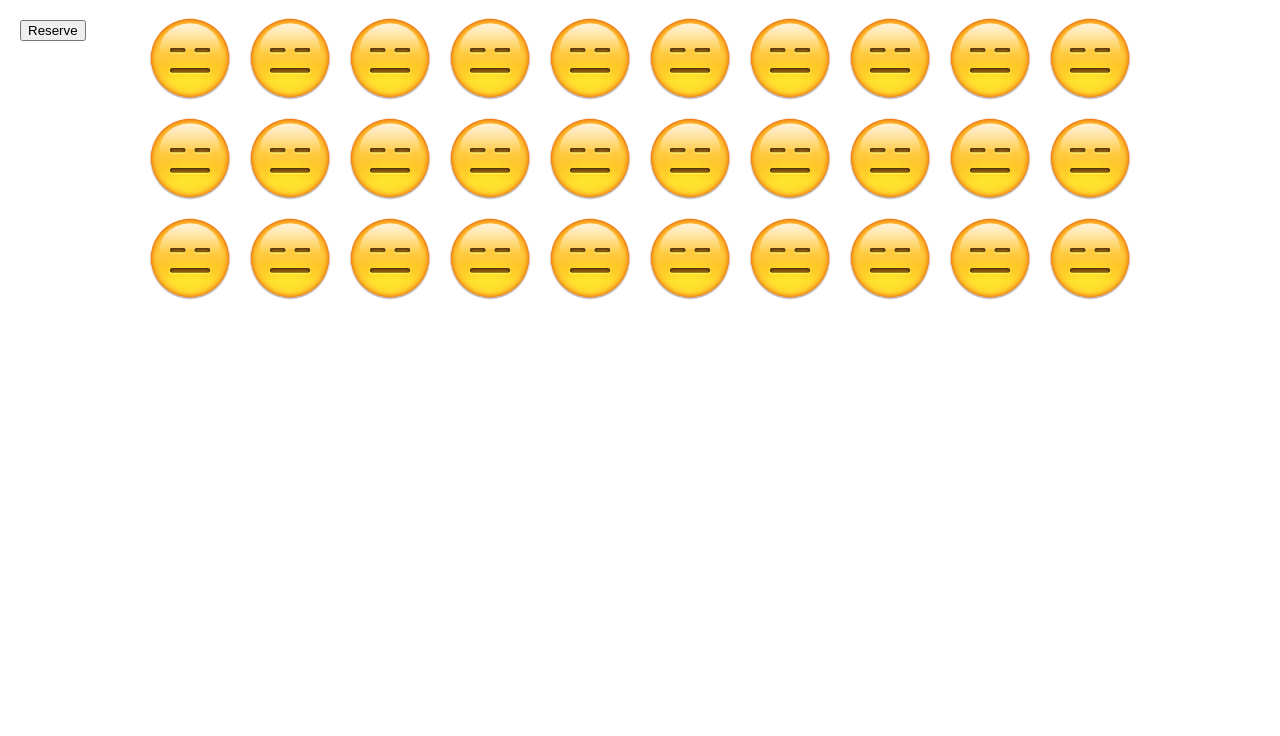
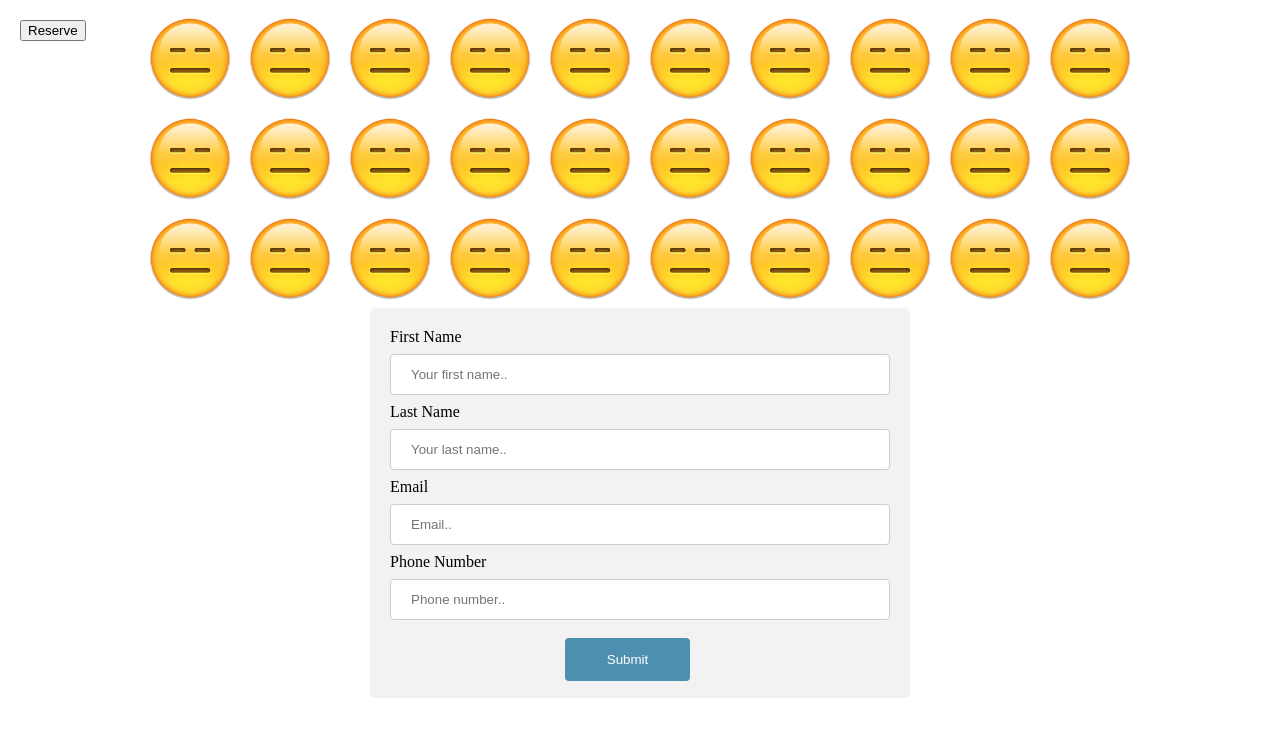
Before and after one commit to ReidTree/group2MidTerm, a plain HTML site: page index.html in a window 1280 px wide. Both pictures are taken after a click on the button "Reserve". Drawn offline with nearby package versions, Linux system fonts and the light colour scheme.

Commit message:
second commit

```diff
--- a/index.html
+++ b/index.html
@@ -14,5 +14,27 @@
 
     </div>
     <button id="rBtn" type="button" name="button">Reserve</button>
+
+
+     <div class='form' hidden>
+       <form id="Hi">
+         <label for="fname">First Name</label>
+         <input type="text" id="fname" name="firstname" placeholder="Your first name..">
+
+         <label for="lname">Last Name</label>
+         <input type="text" id="lname" name="lastname" placeholder="Your last name..">
+
+        <label for="email">Email</label>
+         <input type="text" id="email" name="email" placeholder="Email..">
+
+         <label for="phone">Phone Number</label>
+         <input type="text" id="phone" name="phone" placeholder="Phone number..">
+
+         <input type="submit" value="Submit">
+       </form>
+     </div>
+
+
+
   </body>
 </html>
--- a/script.js
+++ b/script.js
@@ -48,5 +48,6 @@ $(document).ready(function(){
     $('.reserve').data('val', 2);
     $('.reserve').attr('title', "This spot is reserved for ");
     // console.log($('.reserve').data('res'));
+    $('.form').show();
 });
 });
--- a/styles.css
+++ b/styles.css
@@ -61,3 +61,37 @@ img, .iSeat {
    bottom: -20px;
    top: auto;
  }
+
+ .form {
+   width: 500px;
+   height: 350px;
+   margin: 0 auto;
+   border-radius: 5px;
+   background-color: #f2f2f2;
+   padding: 20px;
+ }
+
+ input[type=text], select {
+    width: 100%;
+    padding: 12px 20px;
+    margin: 8px 0;
+    display: inline-block;
+    border: 1px solid #ccc;
+    border-radius: 4px;
+    box-sizing: border-box;
+}
+
+input[type=submit] {
+    width: 25%;
+    background-color: #4c8faf;
+    color: white;
+    padding: 14px 20px;
+    margin: 10px 35%;
+    border: none;
+    border-radius: 4px;
+    cursor: pointer;
+}
+
+input[type=submit]:hover {
+    background-color: #1c7ca8;
+}
```
Also changed, not shown: 2 other files.
